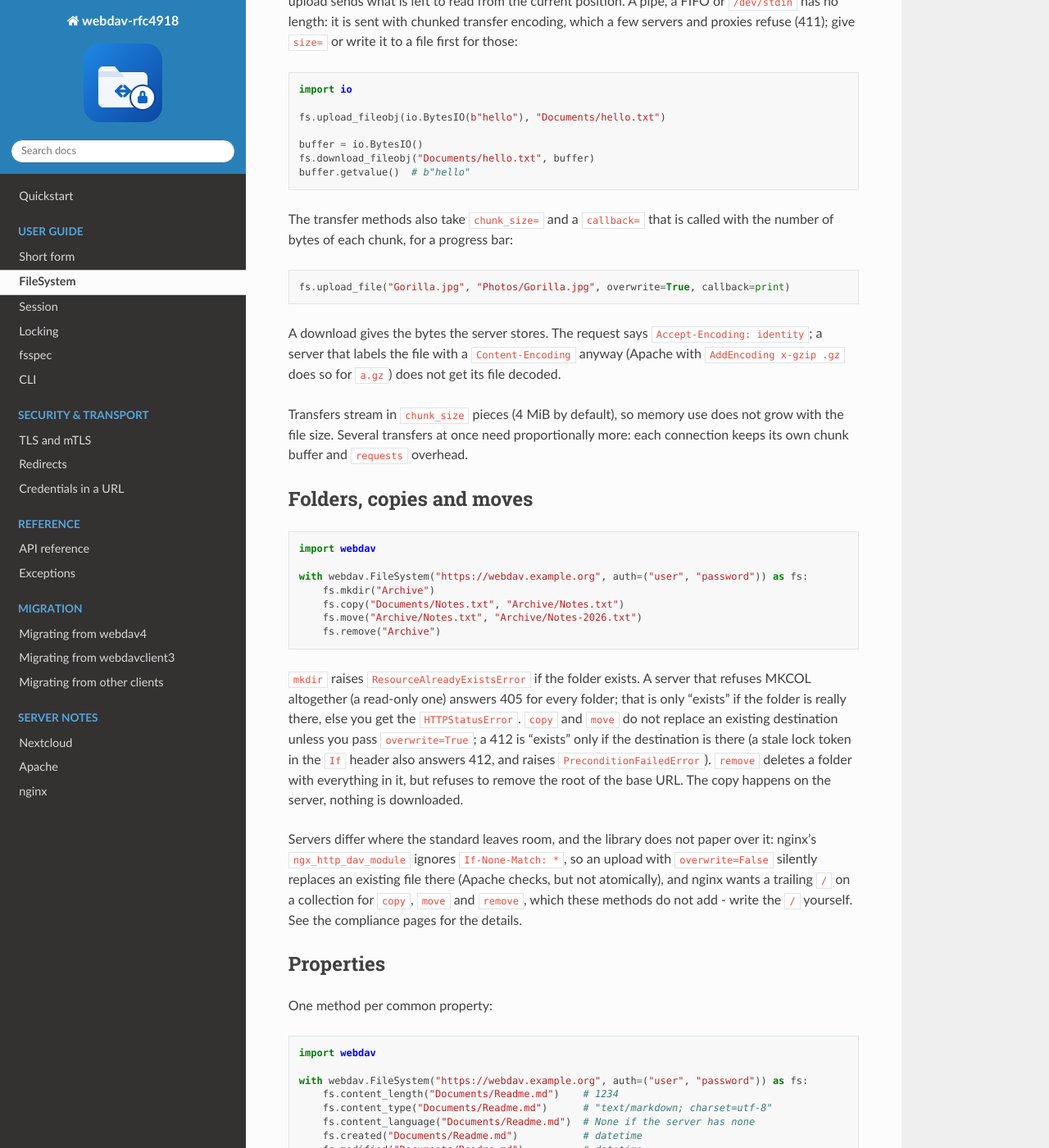
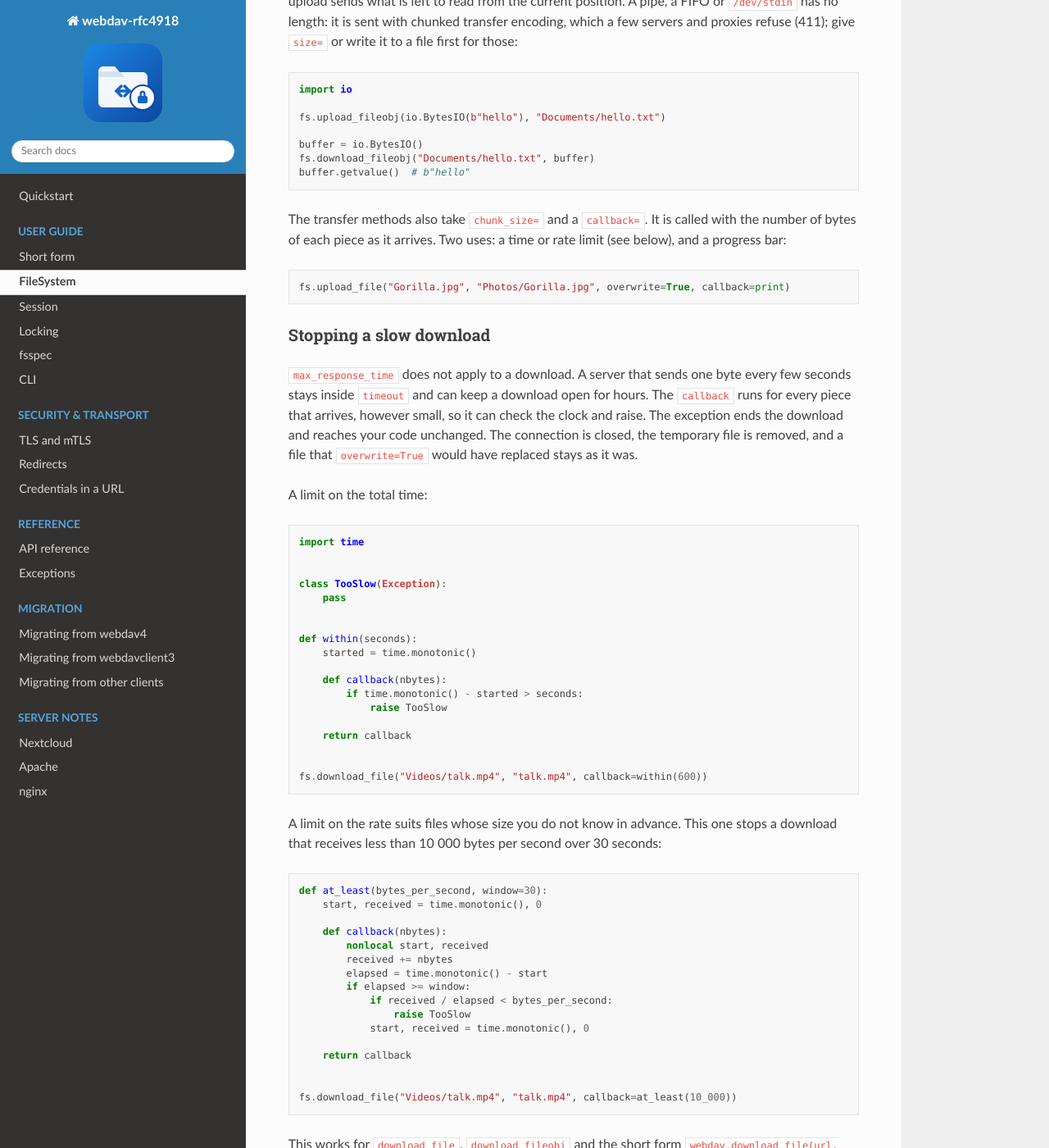
Before and after one commit to manfred-kaiser/webdav-rfc4918, a Sphinx documentation site: the page built from docs/reference/filesystem.md, in a window 1280 px wide and 1400 px high, scrolled down 4845 px. Shown: the whole window at 82% size. Built offline with Sphinx 7.4.7 and the Read the Docs theme 3.1.0, drawn with Linux system fonts in a browser that asks for light colours; some of the changed text lies outside the part shown.

Commit message:
Document and test the callback as a limit on slow downloads
A callback that raises stops a streamed download that drips. The docs
now say so, with a total-time and a minimum-rate example, and the
fsspec page notes that open(), cat_file and their consumers are not
covered by max_response_time. Nine tests cover download_file,
download_fileobj, the short form, get_file and get.

````diff
--- a/docs/reference/filesystem.md
+++ b/docs/reference/filesystem.md
@@ -228,12 +228,72 @@ fs.download_fileobj("Documents/hello.txt", buffer)
 buffer.getvalue()  # b"hello"
 ```
 
-The transfer methods also take `chunk_size=` and a `callback=` that is
-called with the number of bytes of each chunk, for a progress bar:
+The transfer methods also take `chunk_size=` and a `callback=`. It is called
+with the number of bytes of each piece as it arrives. Two uses: a time or
+rate limit (see below), and a progress bar:
 
 ```python
 fs.upload_file("Gorilla.jpg", "Photos/Gorilla.jpg", overwrite=True, callback=print)
 ```
+
+### Stopping a slow download
+
+`max_response_time` does not apply to a download. A server that sends one
+byte every few seconds stays inside `timeout` and can keep a download open
+for hours. The `callback` runs for every piece that arrives, however small,
+so it can check the clock and raise. The exception ends the download and
+reaches your code unchanged. The connection is closed, the temporary file is
+removed, and a file that `overwrite=True` would have replaced stays as it was.
+
+A limit on the total time:
+
+```python
+import time
+
+
+class TooSlow(Exception):
+    pass
+
+
+def within(seconds):
+    started = time.monotonic()
+
+    def callback(nbytes):
+        if time.monotonic() - started > seconds:
+            raise TooSlow
+
+    return callback
+
+
+fs.download_file("Videos/talk.mp4", "talk.mp4", callback=within(600))
+```
+
+A limit on the rate suits files whose size you do not know in advance. This
+one stops a download that receives less than 10 000 bytes per second over
+30 seconds:
+
+```python
+def at_least(bytes_per_second, window=30):
+    start, received = time.monotonic(), 0
+
+    def callback(nbytes):
+        nonlocal start, received
+        received += nbytes
+        elapsed = time.monotonic() - start
+        if elapsed >= window:
+            if received / elapsed < bytes_per_second:
+                raise TooSlow
+            start, received = time.monotonic(), 0
+
+    return callback
+
+
+fs.download_file("Videos/talk.mp4", "talk.mp4", callback=at_least(10_000))
+```
+
+This works for `download_file`, `download_fileobj` and the short form
+`webdav.download_file(url, ..., callback=...)`. For fsspec, see
+[Local files](fsspec.md#local-files).
 
 A download gives the bytes the server stores. The request says
 `Accept-Encoding: identity`; a server that labels the file with a
````
Also changed, not shown: README.md (+2 -0 lines), docs/reference/fsspec.md (+39 -0 lines), docs/reference/session.md (+3 -1 lines), 2 other files.
